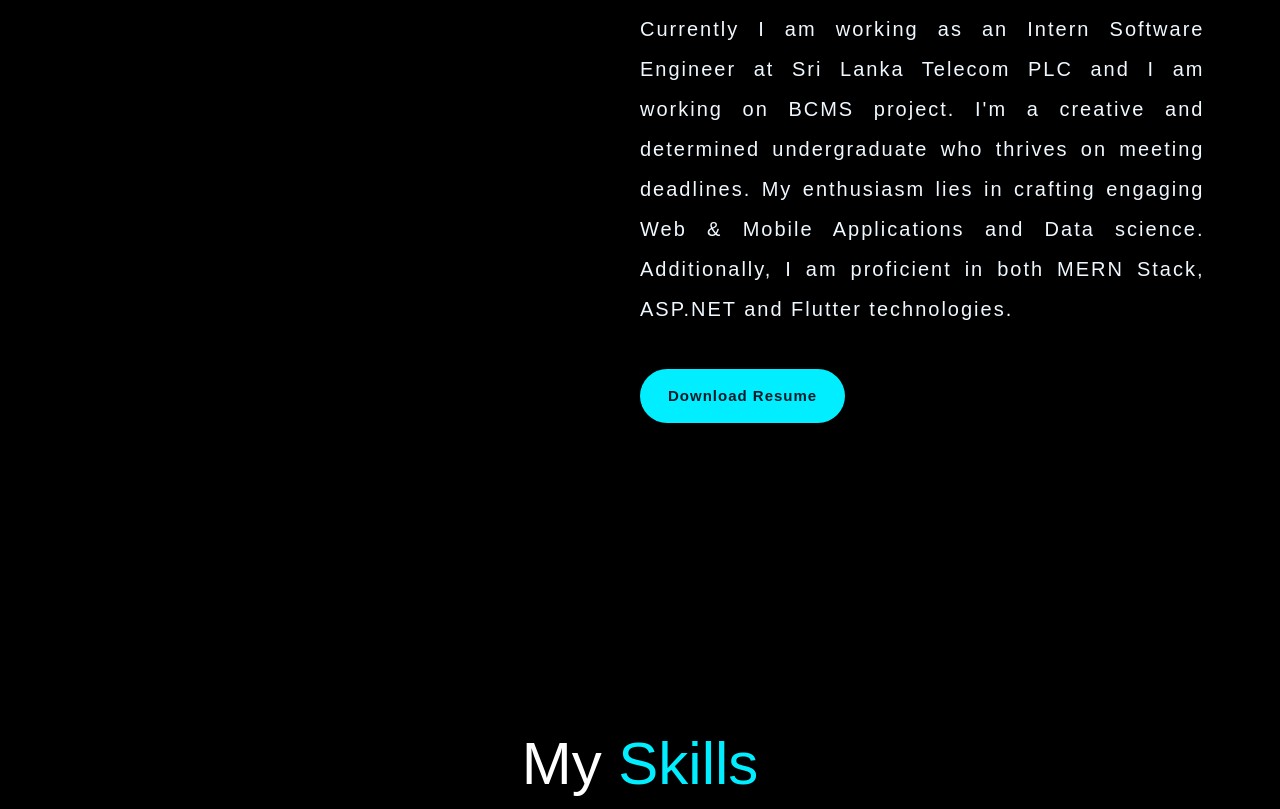
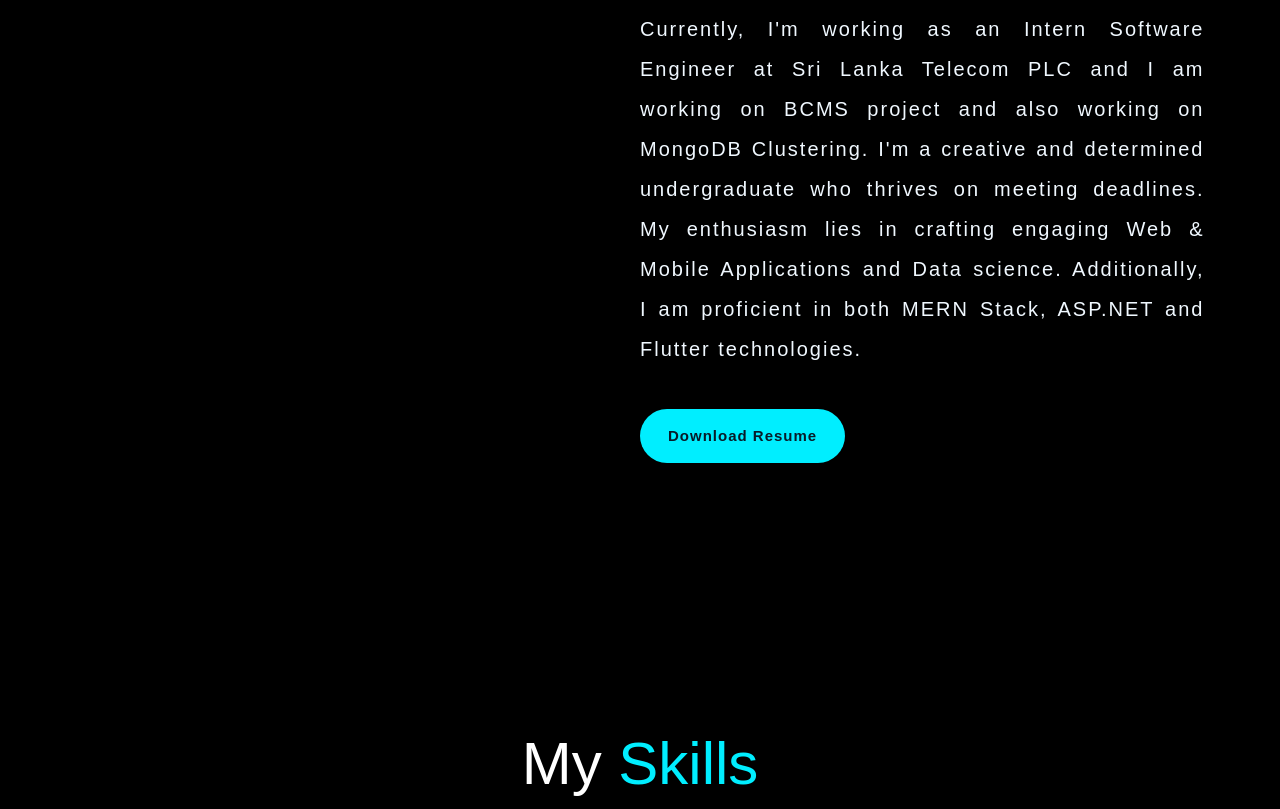
Before and after one commit to SupunJayaweera/my-website, a plain HTML site: page index.html in a window 1280 px wide. Shown: the part 951-1760 px from the top of the page. Drawn offline with nearby package versions, Linux system fonts and the light colour scheme.

Commit message:
update the about page

```diff
--- a/index.html
+++ b/index.html
@@ -78,7 +78,7 @@
         <div class="about-text reveal">
           <h2>About <span>Me</span></h2>
           <p>
-            Currently I am working as an Intern Software Engineer at Sri Lanka Telecom PLC and I am working on BCMS project.
+            Currently, I'm working as an Intern Software Engineer at Sri Lanka Telecom PLC and I am working on BCMS project and also working on MongoDB Clustering.
             I'm a creative and determined undergraduate who thrives on meeting
             deadlines. My enthusiasm lies in crafting engaging Web & Mobile
             Applications and Data science. Additionally, I am proficient in both
```
